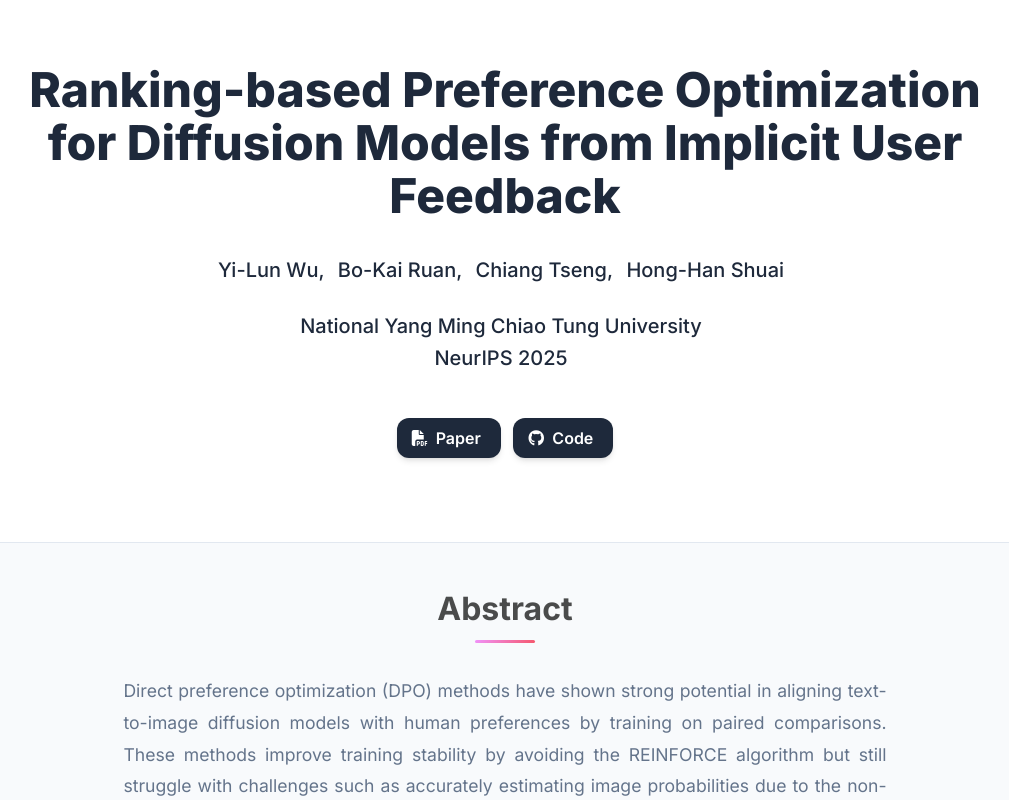
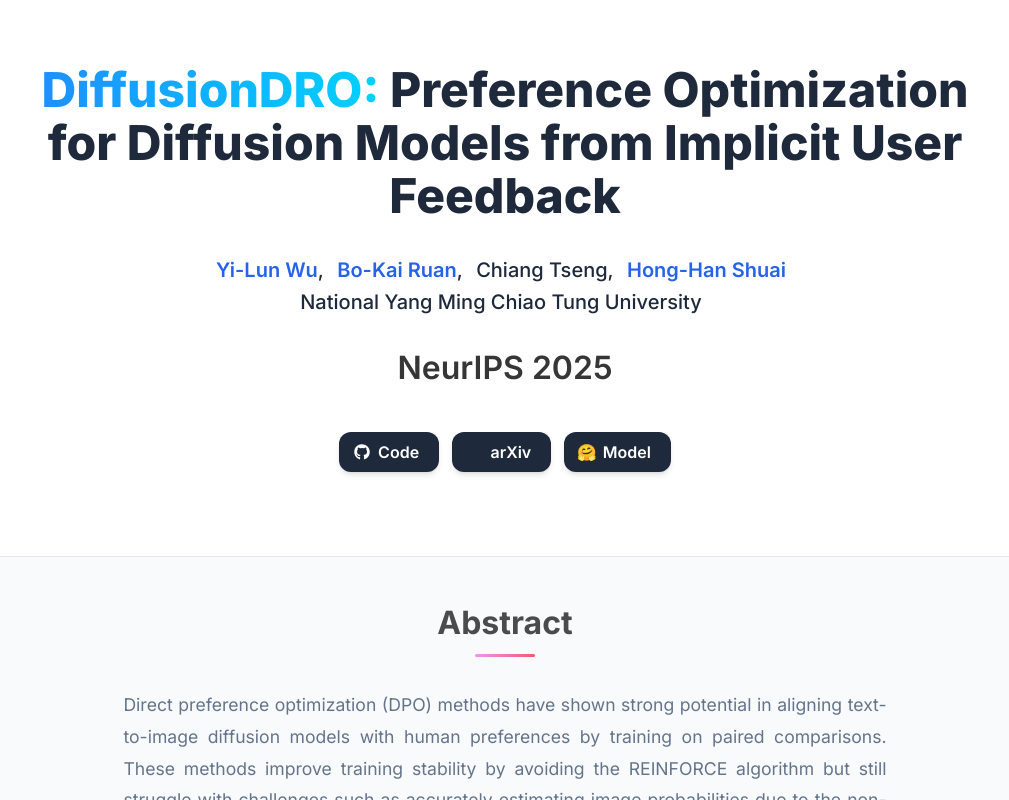
Before and after one commit to basiclab/DiffusionDRO, a plain HTML site: page docs/index.html in a window 1280 px wide. Shown: the top 800 px of the page, without its empty margins (135-1144 px from the left). Drawn offline with nearby package versions, Linux system fonts and the light colour scheme; some icons are missing.

Commit message:
add author links, hf model

```diff
--- a/docs/index.html
+++ b/docs/index.html
@@ -75,6 +75,13 @@
   <script defer src="static/js/bulma-slider.min.js"></script>
   <script defer src="static/js/index.js"></script>
 
+  <style>
+    .has-gradient-text {
+      background: linear-gradient(90deg, #1e90ff, #00d4ff);
+      -webkit-background-clip: text;
+      -webkit-text-fill-color: transparent;
+    }
+  </style>
 </head>
 <body>
 
@@ -90,41 +97,37 @@
         <div class="columns is-centered">
           <div class="column has-text-centered">
             <!-- Replace with your paper title -->
-            <h2 class="title is-1 publication-title">Ranking-based Preference Optimization for Diffusion Models from Implicit User Feedback</h2>
+            <h2 class="title is-1 publication-title">
+              <span class="has-gradient-text">DiffusionDRO: </span>
+              <span>Preference Optimization for Diffusion Models from Implicit User Feedback</span>
+            </h2>
             <div class="is-size-5 publication-authors">
               <!-- Replace with your paper authors and their personal links -->
               <span class="author-block">
-                Yi-Lun Wu,
+                <a href="https://github.com/w86763777" target="_blank">Yi-Lun Wu</a>,
               </span>
               <span class="author-block">
-                Bo-Kai Ruan,
+                <a href="https://github.com/justin900429" target="_blank">Bo-Kai Ruan</a>,
               </span>
               <span class="author-block">
                 Chiang Tseng,
               </span>
               <span class="author-block">
-                Hong-Han Shuai
+                <a href="https://basiclab.lab.nycu.edu.tw" target="_blank">Hong-Han Shuai</a>
               </span>
-            </div>
-
-            <div class="is-size-5 publication-authors">
-                <span class="author-block">National Yang Ming Chiao Tung University<br>NeurIPS 2025</span>
+              <br>
+              <span class="author-block">
+                National Yang Ming Chiao Tung University
+              </span>
+              <br>
+              <br>
+              <span class="title">
+                NeurIPS 2025
+              </span>
             </div>
 
             <div class="column has-text-centered">
               <div class="publication-links">
-                <!-- TODO: Update with your arXiv paper ID -->
-                <span class="link-block">
-                  <a href="https://arxiv.org/pdf/<ARXIV PAPER ID>.pdf" target="_blank"
-                    class="external-link button is-normal is-rounded is-dark">
-                    <span class="icon">
-                      <i class="fas fa-file-pdf"></i>
-                    </span>
-                    <span>Paper</span>
-                  </a>
-                </span>
-
-                <!-- Replace with your GitHub repository URL -->
                 <span class="link-block">
                   <a href="https://github.com/basiclab/DiffusionDRO" target="_blank"
                     class="external-link button is-normal is-rounded is-dark">
@@ -132,6 +135,24 @@
                       <i class="fab fa-github"></i>
                     </span>
                     <span>Code</span>
+                  </a>
+                </span>
+
+                <span class="link-block">
+                  <a href="https://arxiv.org/abs/2510.18353" target="_blank"
+                    class="external-link button is-normal is-rounded is-dark">
+                    <span class="icon">
+                      <i class="ai ai-arxiv"></i>
+                    </span>
+                    <span>arXiv</span>
+                  </a>
+                </span>
+
+                <span class="link-block">
+                  <a href="https://huggingface.co/ylwu/diffusion-dro-sd1.5" target="_blank"
+                    class="external-link button is-normal is-rounded is-dark">
+                    <span class="icon">🤗</span>
+                    <span>Model</span>
                   </a>
                 </span>
               </div>
@@ -204,12 +225,17 @@
     <div class="hero-body">
       <div class="container">
         <h2 class="title">Playground</h2>
-        <iframe
-          src="https://basiclun.duckdns.org/gradio/"
-          width="100%"
-          height="800px"
-          frameborder="0">
-        </iframe>
+        <div style="width: 100%; border-radius: 1rem; box-shadow: 0 4px 20px rgba(0,0,0,0.2);">
+          <div class="iframe-wrapper" style="border-radius: 1rem; overflow: hidden;">
+            <iframe
+              src="https://basiclun.duckdns.org/gradio/"
+              width="100%"
+              height="800px"
+              frameborder="0"
+              style="border:0; display:block;">
+            </iframe>
+          </div>
+        </div>
       </div>
     </div>
   </section>
```
Also changed, not shown: 1 other file.
